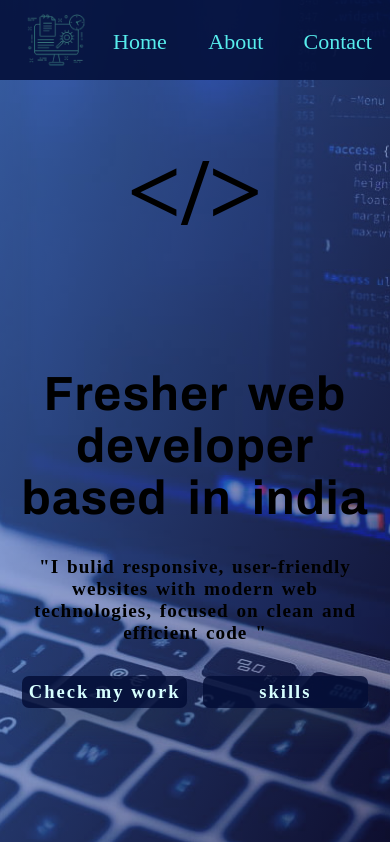
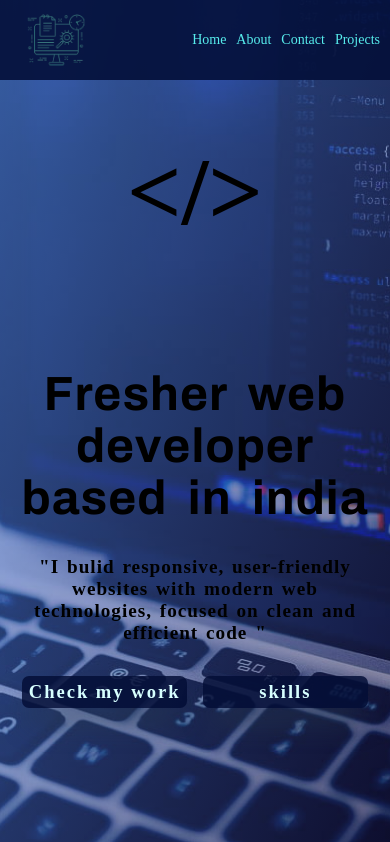
Before and after one commit to ajitdevv/portfolio, a plain HTML site: page index.html in a window 390 px wide. Shown: the top 842 px of the page. Drawn offline with Linux system fonts and the light colour scheme; a web font is replaced by a local one.

Commit message:
some add

```diff
--- a/project.css
+++ b/project.css
@@ -68,7 +68,25 @@ body {
     transform: scale(1.2);
     transition: all 0.4s ease-in-out;
 }
+@media (max-width: 600px) {
+  .navlist {
 
+    align-items: center;
+    gap: 10px;
+    padding-right: 0;
+    margin-right: 0;
+padding: 10px
+  }
+
+  .navlist a {
+    width: 100%;
+    height: auto;
+    font-size: 14px;
+    padding: 10px 0;
+
+    text-align: center;
+  }
+}
 
 .page1 {
     width: 100%;
```
